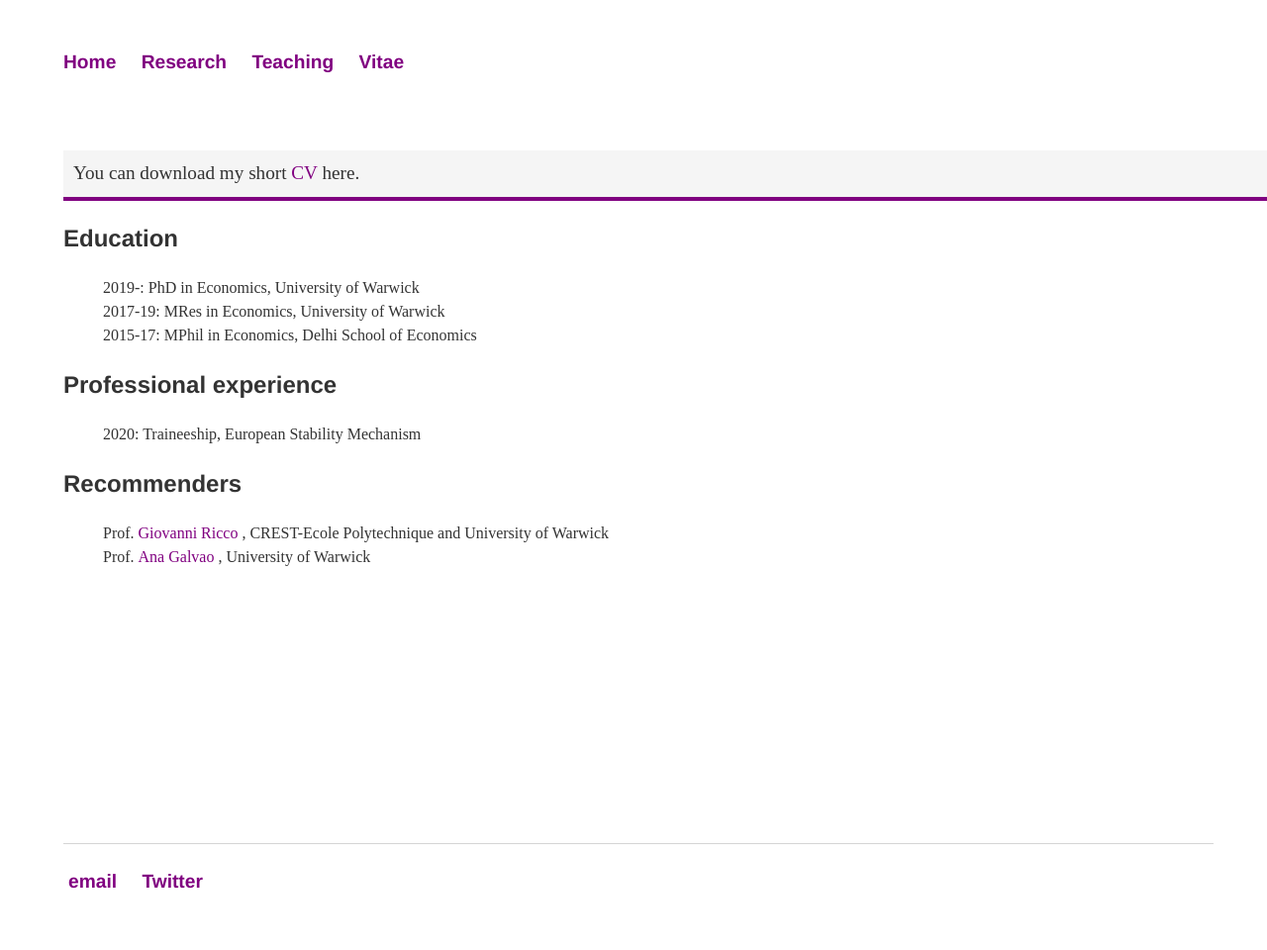
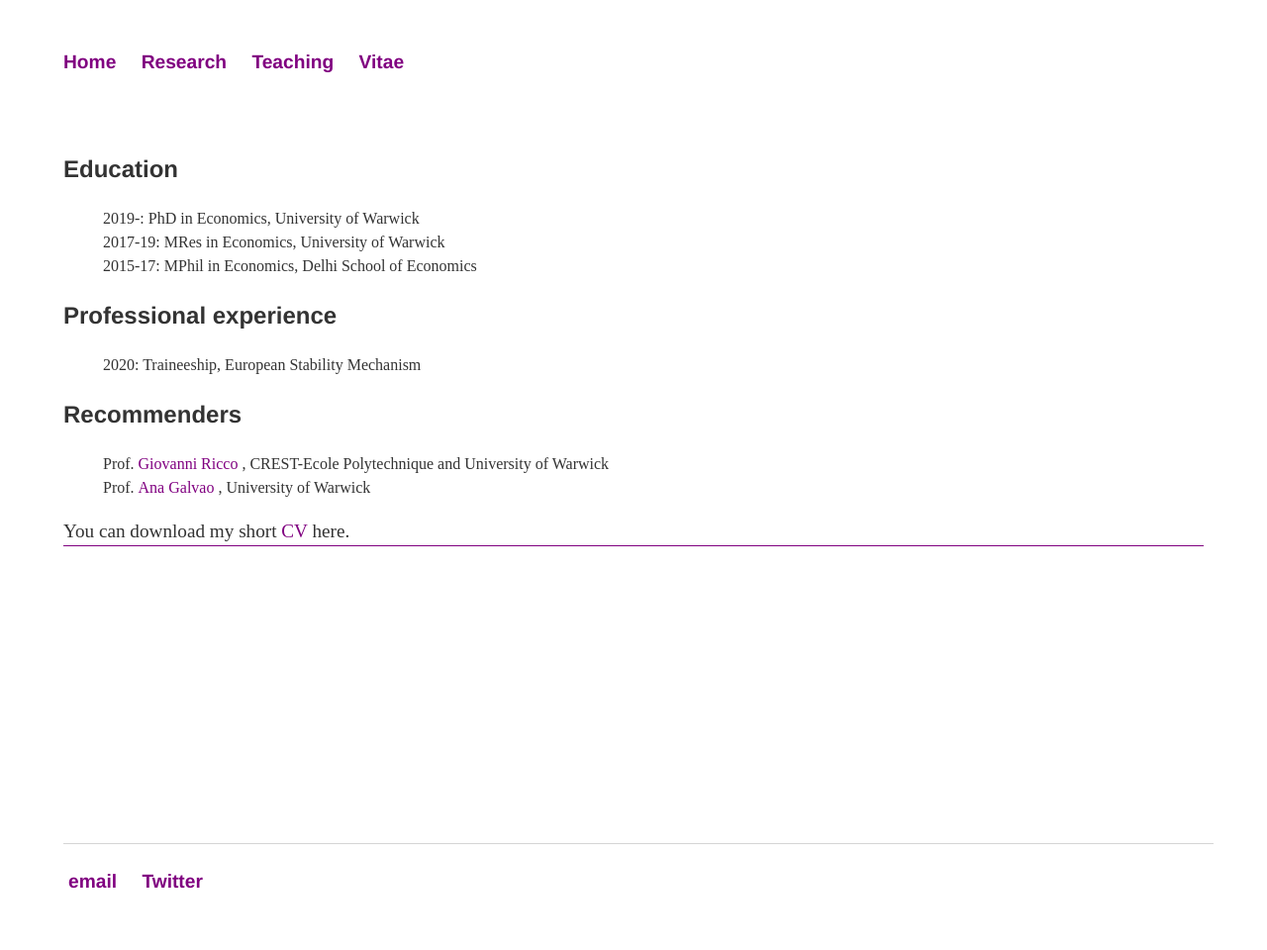
Before and after one commit to anshumaan-tuteja/anshumaan-tuteja.github.io, a Jekyll site: the page built from _pages/cv.html, in a window 1280 px wide. Shown: the whole page at 99% size. Built offline with Jekyll 4.4.1, drawn with Linux system fonts in a browser that asks for light colours.

Commit message:
Update cv.html

```diff
--- a/_pages/cv.html
+++ b/_pages/cv.html
@@ -4,8 +4,6 @@
 ---
 
 <div class="blurb">
-
-	<p style="background-color:#f5f5f5;padding:10px;width:100vw;border-bottom: 0.25rem solid;border-bottom-color:purple;"> You can download my short <a href="../assets/CV/AT_June 2023.pdf"> CV </a> here. </p>
 
 	<h3> Education </h3>
 	<ul style="list-style-type:none;">
@@ -24,4 +22,7 @@
 	<li> Prof. <a href = "https://www.giovanni-ricco.com/"> Giovanni Ricco </a>, CREST-Ecole Polytechnique and University of Warwick </li>
 	<li> Prof. <a href = "https://sites.google.com/site/anabgalvao/"> Ana Galvao </a>, University of Warwick </li>
 	</ul>
+
+	<!-- <p style="background-color:#e2e2e2;padding:10px;width:100vw;border-bottom: 0.25rem solid;border-bottom-color:purple;"> You can download my short <a href="../assets/CV/AT_June 2023.pdf"> CV </a> here. </p> -->
+	<p style="border-bottom: 0.1rem solid;border-bottom-color:purple;"> You can download my short <a href="../assets/CV/AT_June 2023.pdf"> CV </a> here. </p>
 </div>
```
